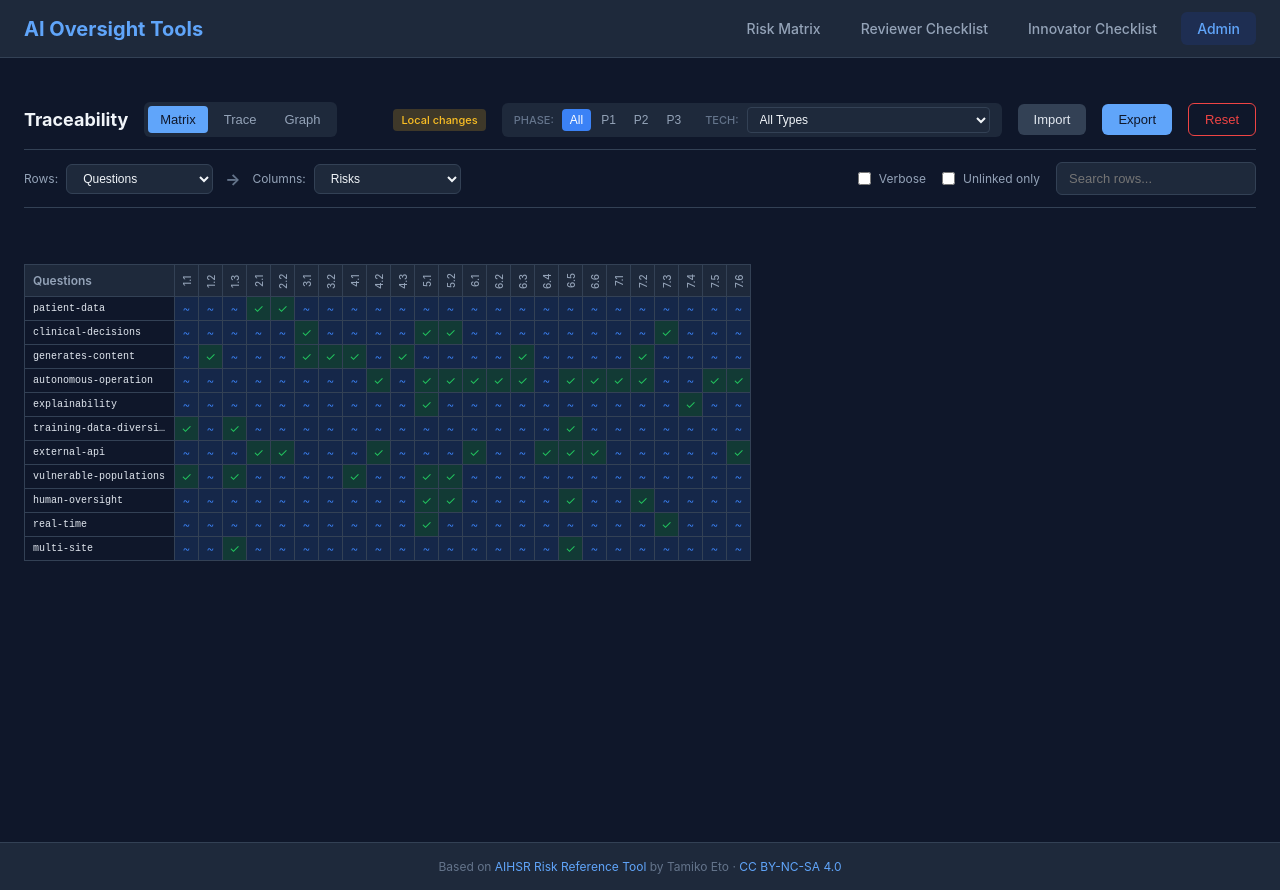
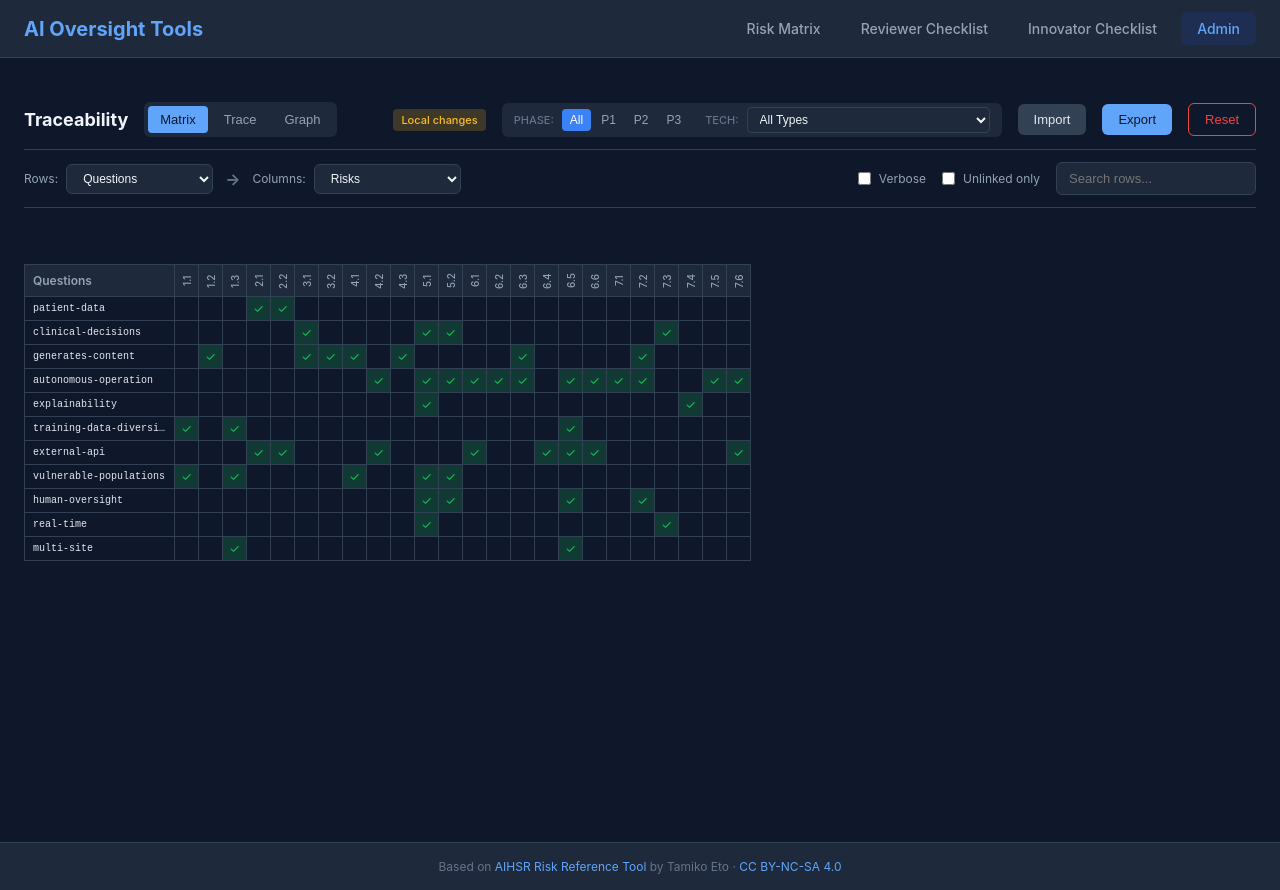
Before and after one commit to MALathon/ai-oversight-tools, a SvelteKit app in the folder webapp/: page /admin in a window 1280 px wide. Built offline with nearby package versions, Linux system fonts and the light colour scheme.

Commit message:
Fix matrix performance and use directed downstream traversal
- Pre-compute downstream reachability per row item (cached)
- Only compute transitive paths when no direct link type exists
- Use directed graph traversal (follows only outgoing edges)
- Fixes freeze when selecting Question vs Control

```diff
--- a/webapp/src/routes/admin/+page.svelte
+++ b/webapp/src/routes/admin/+page.svelte
@@ -150,13 +150,12 @@
 		);
 	}
 
-	// Check if two entities are transitively connected (via any path in the link graph)
-	function areTransitivelyConnected(type1: EntityType, id1: string, type2: EntityType, id2: string): { connected: boolean; path: string[] } {
-		if (type1 === type2 && id1 === id2) return { connected: true, path: [] };
-
-		// BFS to find path
+	// Get all entities reachable DOWNSTREAM from a source entity (directed traversal)
+	// Follows: Question→Risk→Mitigation→Control, Risk→Regulation, etc.
+	function getDownstreamReachable(sourceType: EntityType, sourceId: string): Set<string> {
+		const reachable = new Set<string>();
 		const visited = new Set<string>();
-		const queue: { type: string; id: string; path: string[] }[] = [{ type: type1, id: id1, path: [`${type1}:${id1}`] }];
+		const queue: { type: string; id: string }[] = [{ type: sourceType, id: sourceId }];
 
 		while (queue.length > 0) {
 			const current = queue.shift()!;
@@ -164,46 +163,36 @@
 
 			if (visited.has(key)) continue;
 			visited.add(key);
-
-			// Find all connected nodes
+			reachable.add(key);
+
+			// Follow ONLY outgoing edges (from.entity === current.type)
 			for (const link of filteredLinks) {
-				let nextType: string | null = null;
-				let nextId: string | null = null;
-
 				if (link.from.entity === current.type && link.from.id === current.id) {
-					nextType = link.to.entity;
-					nextId = link.to.id;
-				} else if (link.to.entity === current.type && link.to.id === current.id) {
-					nextType = link.from.entity;
-					nextId = link.from.id;
-				}
-
-				if (nextType && nextId) {
-					const nextKey = `${nextType}:${nextId}`;
+					const nextKey = `${link.to.entity}:${link.to.id}`;
 					if (!visited.has(nextKey)) {
-						const newPath = [...current.path, nextKey];
-						if (nextType === type2 && nextId === id2) {
-							return { connected: true, path: newPath };
-						}
-						queue.push({ type: nextType, id: nextId, path: newPath });
+						queue.push({ type: link.to.entity, id: link.to.id });
 					}
 				}
 			}
 		}
 
-		return { connected: false, path: [] };
-	}
-
-	// Get matrix connection - returns direct link, transitive path info, or null
+		return reachable;
+	}
+
+	// Get matrix connection - returns direct link, transitive info, or null
+	// Uses cached downstream reachability for performance
 	function getMatrixLink(rowType: EntityType, rowId: string, colType: EntityType, colId: string): any {
-		// First check for direct link
+		// First check for direct link (fast)
 		const direct = getDirectLink(rowType, rowId, colType, colId);
 		if (direct) return { ...direct, isDirect: true };
 
-		// Check for transitive connection
-		const transitive = areTransitivelyConnected(rowType, rowId, colType, colId);
-		if (transitive.connected) {
-			return { isDirect: false, isTransitive: true, path: transitive.path };
+		// For transitive: use pre-computed reachability map from matrixReachability
+		const reachableKey = `${colType}:${colId}`;
+		const rowKey = `${rowType}:${rowId}`;
+
+		// Check if col is reachable from row (downstream)
+		if (matrixReachability.get(rowKey)?.has(reachableKey)) {
+			return { isDirect: false, isTransitive: true };
 		}
 
 		return null;
@@ -219,13 +208,8 @@
 			editingLink = JSON.parse(JSON.stringify(linkData));
 			showLinkEditor = true;
 		} else if (existing?.isTransitive) {
-			// Show transitive path info - could navigate to trace view or create direct link
-			const pathStr = existing.path.map((p: string) => {
-				const [type, id] = p.split(':');
-				return `${type}(${id})`;
-			}).join(' → ');
-
-			if (confirm(`These are transitively connected via:\n${pathStr}\n\nCreate a direct link between them?`)) {
+			// Transitive connection exists - offer to create direct link
+			if (confirm(`These are transitively connected via the traceability chain.\n\nCreate a direct link between them?`)) {
 				createNewLink(rowType, rowId, colType, colId);
 			}
 		} else {
@@ -747,6 +731,24 @@
 	// Check if there's a defined direct link type for this pair
 	let matrixHasDirectLinkType = $derived(getLinkTypeForPair(matrixRowType, matrixColType) !== null);
 
+	// Pre-compute downstream reachability for all row items (for matrix performance)
+	let matrixReachability = $derived.by(() => {
+		const reachMap = new Map<string, Set<string>>();
+		const rowConfig = entityConfig[matrixRowType];
+		const items = rowConfig.getAll();
+
+		// Only compute if we need transitive (no direct link type between row/col)
+		if (getLinkTypeForPair(matrixRowType, matrixColType)) {
+			return reachMap; // Direct links exist, no need for transitive
+		}
+
+		for (const item of items) {
+			const key = `${matrixRowType}:${item.id}`;
+			reachMap.set(key, getDownstreamReachable(matrixRowType, item.id));
+		}
+		return reachMap;
+	});
+
 	// Get hover info for matrix (generic for any row/col type)
 	let matrixHoverInfo = $derived.by(() => {
 		if (!matrixHoverRow && !matrixHoverCol) return null;
@@ -1497,7 +1499,7 @@
 										class:row-highlighted={matrixHoverRow === rowItem.id}
 										onclick={() => toggleGenericMatrixLink(matrixRowType, rowItem.id, matrixColType, colItem.id)}
 										onmouseenter={() => { matrixHoverRow = rowItem.id; matrixHoverCol = colItem.id; }}
-										title={link?.isDirect ? `Direct link (click to edit)` : link?.isTransitive ? `Transitive via ${link.path.length - 1} hops` : `No connection (click to create)`}
+										title={link?.isDirect ? `Direct link (click to edit)` : link?.isTransitive ? `Transitive connection (click to create direct)` : `No connection (click to create)`}
 									>
 										{#if link?.isDirect}
 											<span class="cell-marker direct">✓</span>
```
